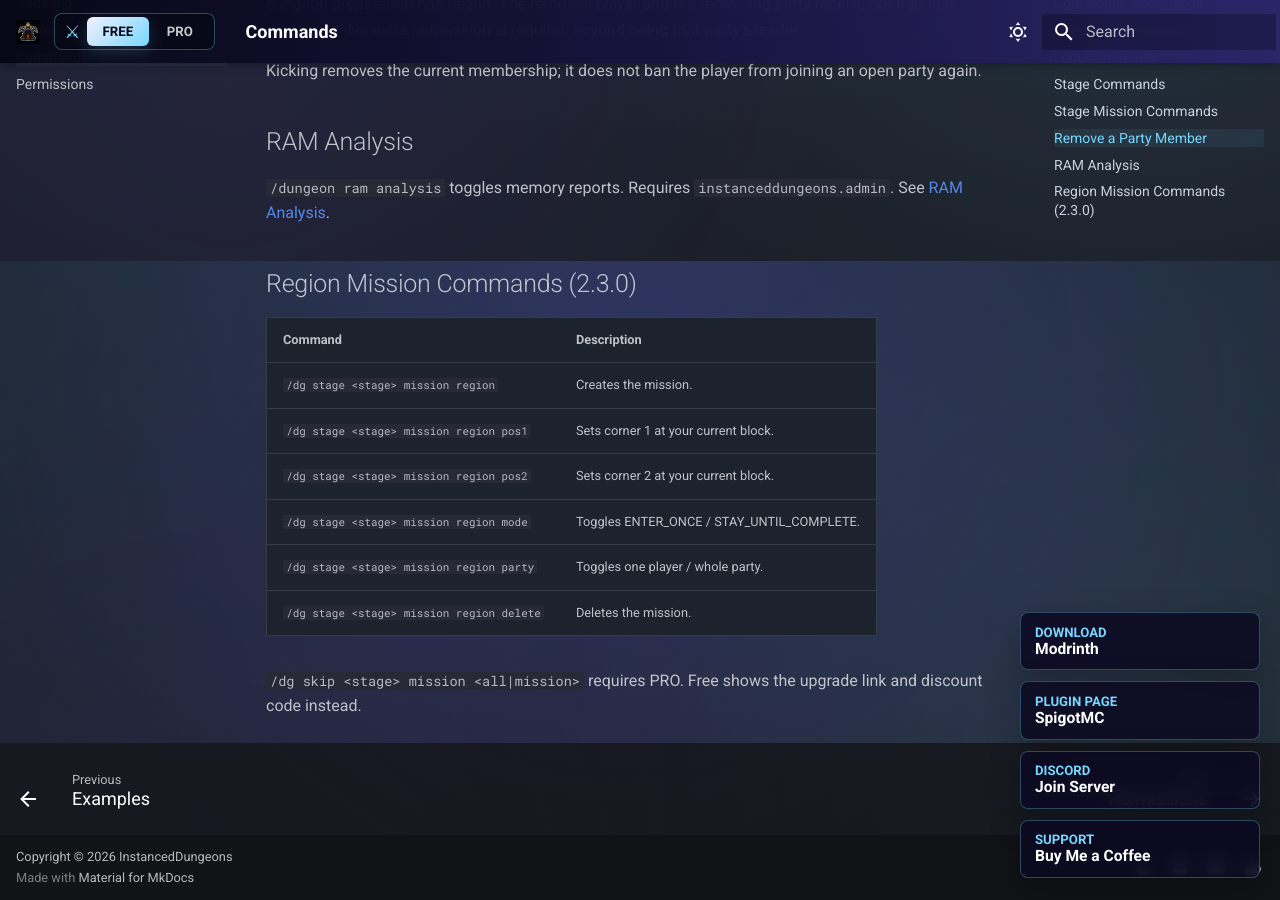
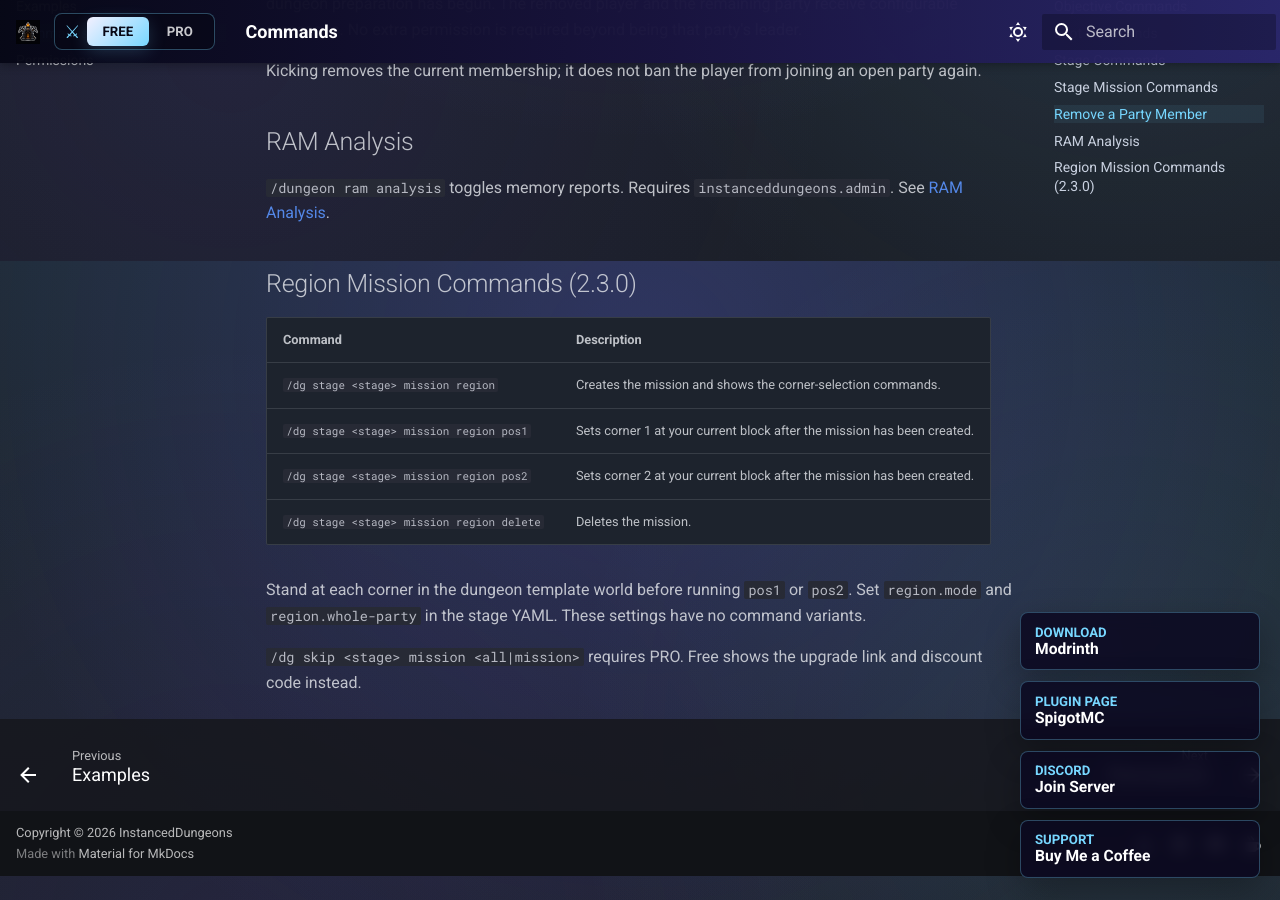
Before and after one commit to wertPL/InstancedDungeons-Docs, an MkDocs documentation site: the page built from docs/commands.md, in a window 1280 px wide and 900 px high, scrolled down 3339 px. Built offline with MkDocs 1.6.1 and Material for MkDocs 9.7.7, drawn with Linux system fonts in a browser that asks for light colours; after the commit the page ends 4215 px from its top, so only the background shows below that.

Commit message:
Correct region creation and corner-selection commands

```diff
--- a/docs/commands.md
+++ b/docs/commands.md
@@ -97,11 +97,11 @@ Kicking removes the current membership; it does not ban the player from joining
 
 | Command | Description |
 | --- | --- |
-| `/dg stage <stage> mission region` | Creates the mission. |
-| `/dg stage <stage> mission region pos1` | Sets corner 1 at your current block. |
-| `/dg stage <stage> mission region pos2` | Sets corner 2 at your current block. |
-| `/dg stage <stage> mission region mode` | Toggles ENTER_ONCE / STAY_UNTIL_COMPLETE. |
-| `/dg stage <stage> mission region party` | Toggles one player / whole party. |
+| `/dg stage <stage> mission region` | Creates the mission and shows the corner-selection commands. |
+| `/dg stage <stage> mission region pos1` | Sets corner 1 at your current block after the mission has been created. |
+| `/dg stage <stage> mission region pos2` | Sets corner 2 at your current block after the mission has been created. |
 | `/dg stage <stage> mission region delete` | Deletes the mission. |
 
+Stand at each corner in the dungeon template world before running `pos1` or `pos2`. Set `region.mode` and `region.whole-party` in the stage YAML. These settings have no command variants.
+
 `/dg skip <stage> mission <all|mission>` requires PRO. Free shows the upgrade link and discount code instead.
```
Also changed, not shown: docs/complete-reference.md (+2 -2 lines), docs/pro/commands.md (+5 -5 lines), docs/pro/complete-reference.md (+2 -2 lines), docs/pro/stages.md (+2 -2 lines), docs/stages.md (+2 -2 lines).
